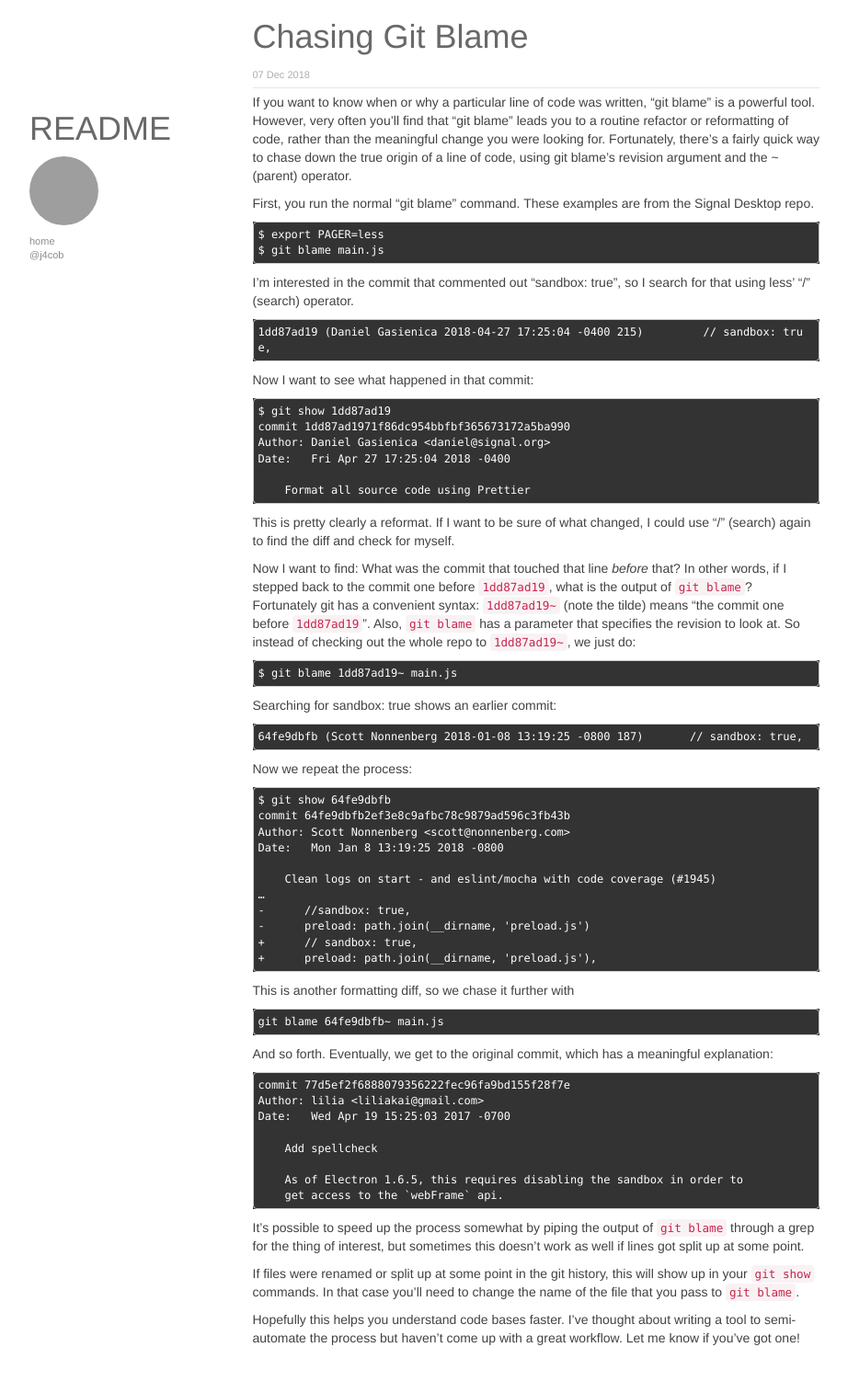
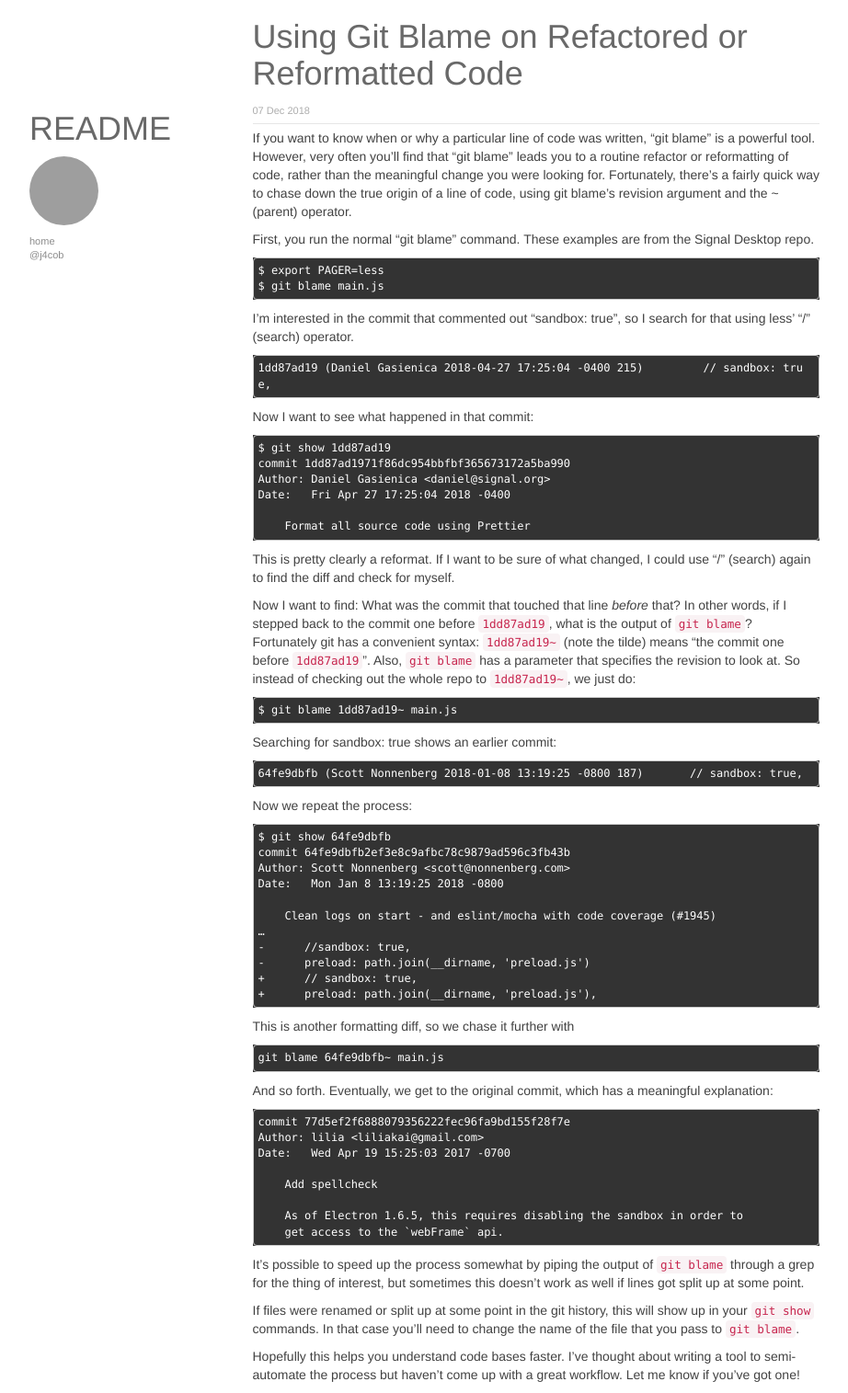
Before and after one commit to jsha/README, a Jekyll site: the page built from _posts/2018-12-07-chasing-git-blame.md, in a window 1280 px wide. Shown: the whole page at 92% size, without its empty margins (138-1060 px from the left). Built offline with Jekyll 4.4.1, drawn with Linux system fonts in a browser that asks for light colours; nearby versions of some CDN libraries; library files that are not in the unit come from our copies; Markdown is read by kramdown in place of the engine named in the settings; before the commit the page ends 1475 px from its top, so only the background shows below that; grey boxes are pictures that could not be loaded.

Commit message:
Update title.

```diff
--- a/_posts/2018-12-07-chasing-git-blame.md
+++ b/_posts/2018-12-07-chasing-git-blame.md
@@ -1,5 +1,5 @@
 ---
-title: Chasing Git Blame
+title: Using Git Blame on Refactored or Reformatted Code
 date: 2018-12-07T18:01:31+00:00
 author: jsha
 layout: post
```
